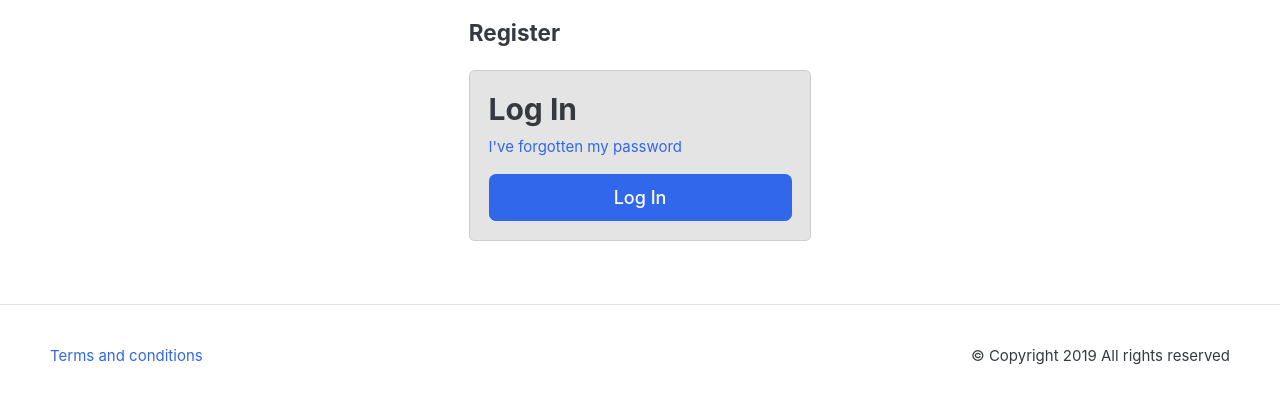
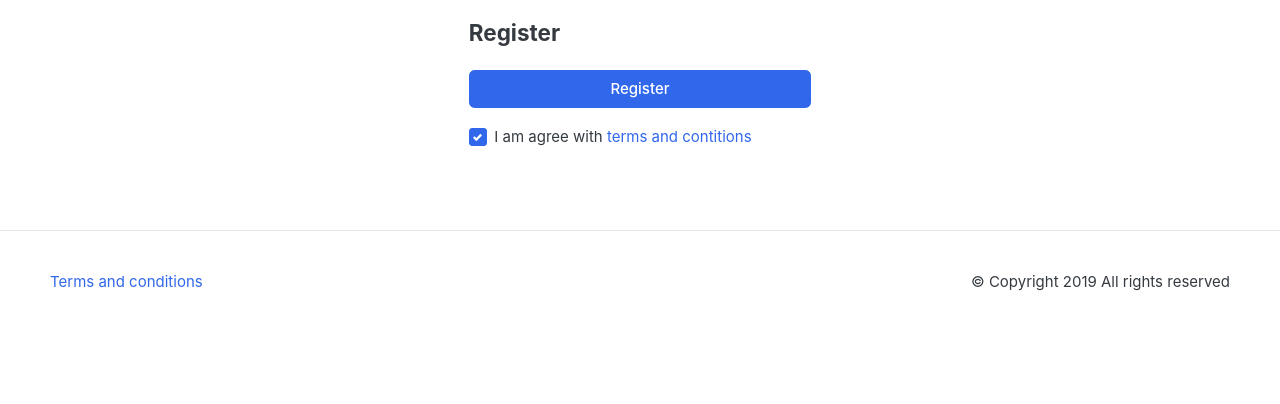
Before and after one commit to canhazn/eshop-django, a Django app: template templates/oscar/customer/registration.html in a window 1280 px wide. Shown: the part 148-552 px from the top of the page. Run offline with Django 3.2, Linux system fonts and the light colour scheme; the template is opened without the code that fills it, so the values that code supplies are empty; parts of the project's set-up code (start-up, migrations or seed data) failed here and were passed over; some libraries are stand-ins or nearby versions; some web fonts are replaced.

Commit message:
Update register form

```diff
--- a/templates/oscar/customer/registration.html
+++ b/templates/oscar/customer/registration.html
@@ -16,14 +16,21 @@
                     <header class="mb-4">
                         <h4 class="card-title">Register</h4>
                     </header>
-                     <form id="login_form" action="{{ request.get_full_path }}" method="post" class="card card-body bg-light">
-            <h2>{% trans 'Log In' %}</h2>
-            {% csrf_token %}
-            {% include "oscar/partials/form_fields.html" with form=login_form %}
-            <p><a href="{% url 'password-reset' %}">{% trans "I've forgotten my password" %}</a></p>
-            <button name="login_submit" type="submit" value="Log In" class="btn btn-lg btn-primary"
-                data-loading-text="{% trans "Logging in..." %}">{% trans 'Log In' %}</button>
-        </form>
+                    <form id="register_form" action="{{ request.get_full_path }}"  method="post">
+                        {% csrf_token %}
+                        {% include "oscar/partials/form_fields.html"  %}
+                        <div class="form-group">
+                            <button name="registration_submit" type="submit" value="Register" class="btn btn-primary btn-block"
+                                data-loading-text="{%trans 'Registering...' %}">{% trans 'Register' %}</button>
+                        </div> <!-- form-group// -->
+                        <div class="form-group">
+                            <label class="custom-control custom-checkbox"> <input type="checkbox"
+                                    class="custom-control-input" checked="">
+                                <div class="custom-control-label"> I am agree with <a href="#">terms and contitions</a>
+                                </div>
+                            </label>
+                        </div> <!-- form-group end.// -->
+                    </form>
                 </article><!-- card-body.// -->
             </div> <!-- card .// -->
             {% if cancel_url %}
--- a/templates/oscar/partials/top_nav.html
+++ b/templates/oscar/partials/top_nav.html
@@ -70,7 +70,13 @@
 								<div class="text ml-1">
 									<span class="text-muted">Welcome!</span>
 									<div>
-										<a href="{% url 'customer:summary' %}">{{ user.get_full_name }}</a>
+
+										<a href="{% url 'customer:summary' %}">
+                                        {% if user.get_full_name %}
+                                            {{ user.get_full_name }}
+                                        {% else %}
+                                            Your profile
+                                        {% endif %}</a>
 									</div>
 								</div>
                             {% endblock %}
```
Also changed, not shown: db.sqlite3.
